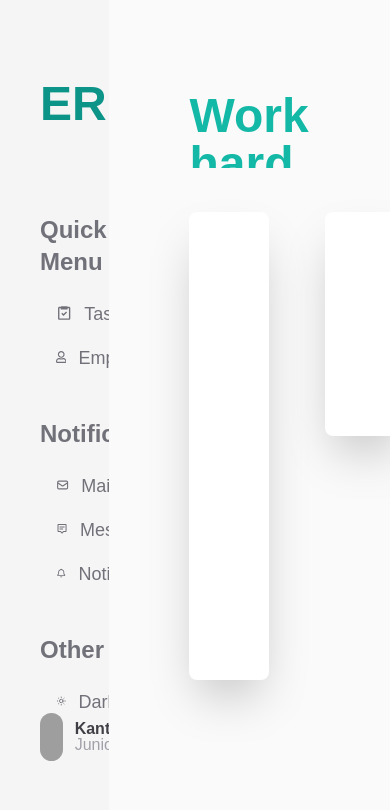
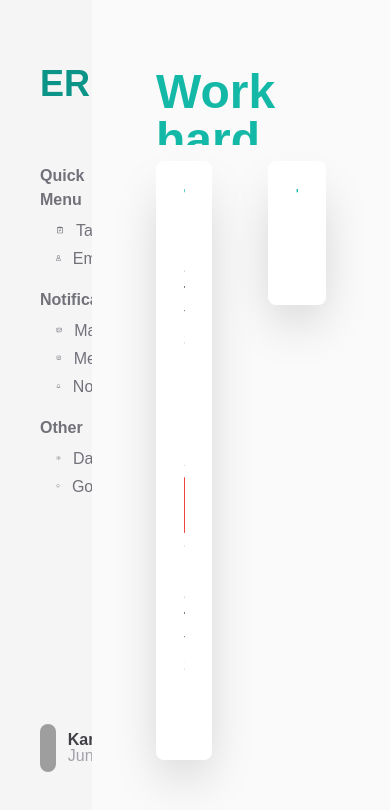
Before and after one commit to kanm4s/erp-general, a React (Create React App) app: page / in a window 390 px wide. Shown: the top 810 px of the page. Built offline with nearby package versions, Linux system fonts and the light colour scheme; grey boxes are pictures that could not be loaded; a web font is replaced by a local one.

Commit message:
fix responsive

```diff
--- a/src/components/Home.jsx
+++ b/src/components/Home.jsx
@@ -6,11 +6,11 @@ export default function Home() {
     return (
         <div className="flex">
             <MainNav />
-            <main className="flex h-screen flex-col grow gap-1 bg-neutral-50 pt-14">
-                <h1 className="text-5xl 2xl:text-6xl text-teal-500 font-bold cursor-default px-20 pt-9 h-32">
+            <main className="flex h-screen flex-col grow gap-1 bg-neutral-50 pt-8 2xl:pt-14">
+                <h1 className="text-5xl 2xl:text-6xl text-teal-500 font-bold cursor-default px-16 2xl:px-20 pt-9 h-32">
                     Work hard, Play Harder!
                 </h1>
-                <div className="flex flex-row w-full h-full px-20 gap-14 mb-5">
+                <div className="flex flex-row w-full h-full px-16 2xl:px-20 gap-14 mb-5">
                     <TaskReminder />
                 </div>
             </main>
--- a/src/components/Main/TaskElement.jsx
+++ b/src/components/Main/TaskElement.jsx
@@ -1,14 +1,14 @@
 export default function TaskElement() {
     return (
-        <div className="flex w-full h-auto border-b-2 py-5 justify-between items-center">
-            <div className="flex flex-col gap-1 text-zinc-600">
+        <div className="block 2xl:flex w-full h-auto border-b-2 py-3 2xl:py-4 justify-between items-center">
+            <div className="flex flex-col text-zinc-600 pb-1 2xl:pb-0">
                 <h3 className="text-base font-bold">
                     Project: Starship Trooper
                 </h3>
                 <h3 className="text-base">Tasks: 3D-Model</h3>
                 <h3 className="text-base">Deadline: 18-10-2022</h3>
             </div>
-            <div className="flex justify-center rounded-lg items-center px-5 h-12 bg-red-500 text-slate-100">
+            <div className="flex justify-center rounded-lg items-center 2xl:px-4 py-1 2xl:py-2 bg-red-500 text-slate-100">
                 4 days
             </div>
         </div>
--- a/src/components/Main/TaskReminder.jsx
+++ b/src/components/Main/TaskReminder.jsx
@@ -3,16 +3,18 @@ import TaskElement from "./TaskElement";
 export default function TaskReminder() {
     return (
         <>
-            <div className="w-2/5 p-10 mt-10 mb-36 rounded-lg shadow-2xl bg-white overflow-hidden ">
-                <h2 className="text-3xl font-bold text-teal-500 cursor-default">
+            <div className="w-2/5 px-7 py-5 mt-3 2xl:mt-10 mb-16 2xl:mb-36 rounded-lg shadow-2xl bg-white overflow-hidden">
+                <h2 className="text-3xl h-10 font-bold text-teal-500 cursor-default">
                     Tasks
                 </h2>
                 <TaskElement />
                 <TaskElement />
                 <TaskElement />
             </div>
-            <div className="w-4/5 h-56 shadow-2xl p-10 rounded-lg mt-10 bg-white">
-                <h2 className="text-3xl font-bold text-teal-500">Tasks</h2>
+            <div className="w-4/5 px-7 py-5 mt-3 2xl:mt-10 h-36 rounded-lg shadow-2xl bg-white overflow-hidden">
+                <h2 className="text-3xl h-10 font-bold text-teal-500 cursor-default">
+                    Tasks
+                </h2>
             </div>
         </>
     );
--- a/src/components/Nav/MainNav.jsx
+++ b/src/components/Nav/MainNav.jsx
@@ -5,33 +5,33 @@ import SectionMenu from "../Nav/SectionMenu";
 
 export default function MainNav() {
     return (
-        <nav className="w-72 bg-neutral-100 h-screen py-20 flex flex-col justify-between">
-            <h1 className="text-5xl font-bold h-16 text-teal-600 cursor-pointer pl-10">
+        <nav className="w-52 bg-neutral-100 h-screen py-16 flex flex-col justify-between">
+            <h1 className="text-4xl font-bold h-16 text-teal-600 cursor-pointer pl-10">
                 ERP
             </h1>
-            <div className="all-section-menu grow mt-20">
+            <div className="all-section-menu grow mt-9">
                 <SectionMenu
                     header="Quick Menu"
                     element={[
-                        <BiTask className="relative top-2 text-3xl cursor-pointer" />,
-                        <FaRegUser className="relative top-2 text-3xl cursor-pointer" />,
+                        <BiTask className="relative top-1 text-xl cursor-pointer" />,
+                        <FaRegUser className="relative top-1 text-xl cursor-pointer" />,
                     ]}
                     name={["Tasks", "Employees"]}
                 />
                 <SectionMenu
                     header="Notification"
                     element={[
-                        <HiOutlineMail className="relative top-2 text-3xl cursor-pointer" />,
-                        <BiMessageAltDetail className="relative top-2 text-3xl cursor-pointer" />,
-                        <BiBell className="relative top-2 text-3xl cursor-pointer" />,
+                        <HiOutlineMail className="relative top-1 text-xl cursor-pointer" />,
+                        <BiMessageAltDetail className="relative top-1 text-xl cursor-pointer" />,
+                        <BiBell className="relative top-1 text-xl cursor-pointer" />,
                     ]}
                     name={["MailBox", "Message", "Notification"]}
                 />
                 <SectionMenu
                     header="Other"
                     element={[
-                        <HiOutlineSun className="relative top-2 text-3xl cursor-pointer" />,
-                        <BiHeart className="relative top-2 text-3xl cursor-pointer" />,
+                        <HiOutlineSun className="relative top-1 text-xl cursor-pointer" />,
+                        <BiHeart className="relative top-1 text-xl cursor-pointer" />,
                     ]}
                     name={["Dark Mode", "GoodJob Note"]}
                 />
--- a/src/components/Nav/SectionMenu.jsx
+++ b/src/components/Nav/SectionMenu.jsx
@@ -2,8 +2,8 @@ import SubMenu from "./SubMenu";
 
 export default function SectionMenu(props) {
     return (
-        <div className="section-menu mb-10 text-zinc-500">
-            <h3 className="menu-header pl-10 font-bold text-2xl mb-3 cursor-default">
+        <div className="section-menu mb-4 text-zinc-500">
+            <h3 className="menu-header pl-10 font-bold text-base mb-1 cursor-default">
                 {props.header}
             </h3>
             {props.element.map((ele, idx) => {
--- a/src/components/Nav/SubMenu.jsx
+++ b/src/components/Nav/SubMenu.jsx
@@ -1,8 +1,8 @@
 export default function SubMenu(props) {
     return (
-        <div className="menu-item pl-14 h-11 flex items-baseline transition ease-in-out hover:bg-teal-500 hover:text-slate-100 cursor-pointer">
+        <div className="menu-item pl-14 h-7 flex items-baseline transition ease-in-out hover:bg-teal-500 hover:text-slate-100 cursor-pointer">
             {props.icons}
-            <h1 className="text-lg pl-3">{props.name}</h1>
+            <h1 className="text-base pl-3">{props.name}</h1>
         </div>
     );
 }
--- a/src/components/SidePostIt/MainSidePostIt.jsx
+++ b/src/components/SidePostIt/MainSidePostIt.jsx
@@ -3,14 +3,14 @@ import { IoIosAddCircleOutline } from "react-icons/io";
 
 export default function MainSidePostIt() {
     return (
-        <aside className="hidden w-56 2xl:w-80 h-screen py-20 px-10 2xl:flex flex-col items-end gap-5 2xl:gap-8 bg-neutral-50">
-            <button className="h-10 text-xl 2xl:text-4xl text-zinc-500">
+        <aside className="hidden w-56 h-screen py-20 px-10 lg:flex flex-col items-end gap-5 2xl:gap-5 bg-neutral-50">
+            <button className="h-8 2xl:text-xl text-zinc-500">
                 <IoIosAddCircleOutline />
             </button>
             <SidePostIt />
             <SidePostIt />
             <SidePostIt />
-            <SidePostIt />
+            {/* <SidePostIt /> */}
         </aside>
     );
 }
--- a/src/components/SidePostIt/SidePostIt.jsx
+++ b/src/components/SidePostIt/SidePostIt.jsx
@@ -1,8 +1,8 @@
 export default function SidePostIt() {
     return (
         <>
-            <div className="w-full h-56 bg-yellow-200 shadow-lg overflow-hidden">
-                <textarea className="bg-transparent w-full h-full resize-none border-none focus:outline-none p-4 tracking-wide text-lg"></textarea>
+            <div className="w-full h-36 bg-yellow-200 shadow-lg overflow-hidden">
+                <textarea className="bg-transparent w-full h-full resize-none border-none focus:outline-none p-4 tracking-wide text-base"></textarea>
             </div>
         </>
     );
```
